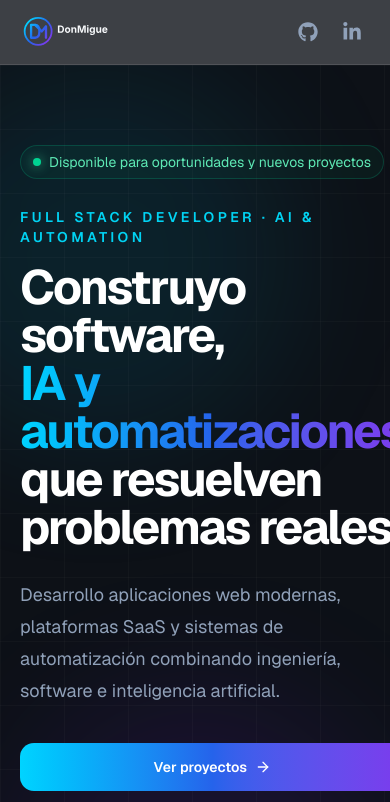
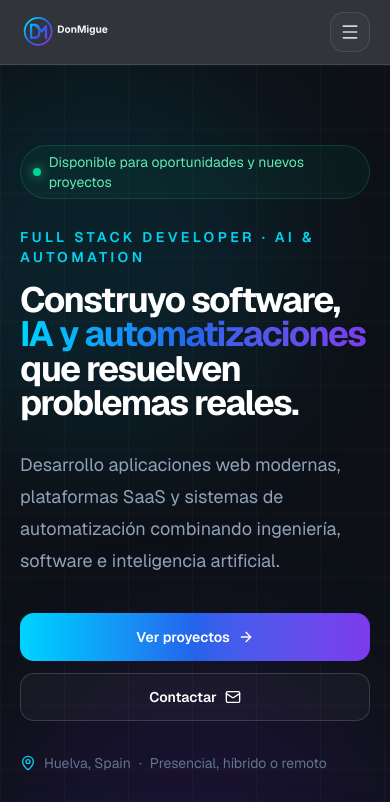
Before and after one commit to magarciamateos-ai/donmigue-portfolio, a Next.js app: page / in a window 390 px wide. Shown: the top 802 px of the page. Built offline with nearby package versions, Linux system fonts and the light colour scheme.

Commit message:
Improve mobile navbar and Hero headline responsiveness.
Add a mobile menu with overlay and Escape handling, and tighten Hero title sizing so it fits narrow screens without overflow.

Co-authored-by: Cursor <cursoragent@cursor.com>

```diff
--- a/src/components/layout/Navbar.tsx
+++ b/src/components/layout/Navbar.tsx
@@ -1,19 +1,54 @@
+"use client";
+
+import { useEffect, useState } from "react";
 import Link from "next/link";
-import { FaGithub, FaLinkedinIn } from "react-icons/fa6";
+import { Menu, X } from "lucide-react";
+import {
+  FaGithub,
+  FaLinkedinIn,
+} from "react-icons/fa6";
 
+import { Logo } from "@/components/ui";
 import { mainNavigation } from "@/config/navigation";
 import { siteConfig } from "@/config/site";
 
 import { Container } from "./Container";
-import { Logo } from "@/components/ui";
 
 export function Navbar() {
+  const [isMenuOpen, setIsMenuOpen] = useState(false);
+
+  function closeMenu() {
+    setIsMenuOpen(false);
+  }
+
+  useEffect(() => {
+    const previousOverflow = document.body.style.overflow;
+
+    if (isMenuOpen) {
+      document.body.style.overflow = "hidden";
+    }
+
+    function handleKeyDown(event: KeyboardEvent) {
+      if (event.key === "Escape") {
+        setIsMenuOpen(false);
+      }
+    }
+
+    window.addEventListener("keydown", handleKeyDown);
+
+    return () => {
+      document.body.style.overflow = previousOverflow;
+      window.removeEventListener("keydown", handleKeyDown);
+    };
+  }, [isMenuOpen]);
+
   return (
-    <header className="sticky top-0 z-50 border-b border-white/10 bg-[#0D1117]/80 backdrop-blur-xl">
-      <Container className="flex h-16 items-center justify-between">
+    <header className="sticky top-0 z-50 border-b border-white/10 bg-[#0D1117]/85 backdrop-blur-xl">
+      <Container className="relative flex h-16 items-center justify-between">
         <Link
           href="#inicio"
           aria-label="Ir al inicio"
+          onClick={closeMenu}
           className="shrink-0"
         >
           <Logo
@@ -23,6 +58,7 @@ export function Navbar() {
           />
         </Link>
 
+        {/* Navegación de escritorio */}
         <nav
           className="hidden lg:block"
           aria-label="Navegación principal"
@@ -41,7 +77,9 @@ export function Navbar() {
           </ul>
         </nav>
 
-        <div className="flex items-center gap-2">
+        <div className="flex items-center gap-1">
+          {/* Redes visibles desde tablet */}
+          <div className="hidden items-center gap-1 sm:flex">
             <a
               href={siteConfig.github}
               target="_blank"
@@ -61,15 +99,108 @@ export function Navbar() {
             >
               <FaLinkedinIn className="size-5" />
             </a>
+          </div>
 
           <Link
             href="#contacto"
-            className="ml-2 hidden rounded-lg bg-gradient-to-r from-[#00D4FF] via-[#2563EB] to-[#7C3AED] px-4 py-2 text-sm font-semibold text-white transition-opacity hover:opacity-90 sm:inline-flex"
+            className="ml-2 hidden rounded-lg bg-gradient-to-r from-[#00D4FF] via-[#2563EB] to-[#7C3AED] px-4 py-2 text-sm font-semibold text-white transition-opacity hover:opacity-90 md:inline-flex"
           >
             Contactar
           </Link>
+
+          {/* Botón móvil */}
+          <button
+            type="button"
+            aria-label={
+              isMenuOpen
+                ? "Cerrar menú de navegación"
+                : "Abrir menú de navegación"
+            }
+            aria-expanded={isMenuOpen}
+            aria-controls="mobile-navigation"
+            onClick={() => setIsMenuOpen((current) => !current)}
+            className="ml-2 flex size-10 items-center justify-center rounded-xl border border-white/10 bg-white/[0.025] text-slate-300 transition hover:border-white/20 hover:bg-white/[0.06] hover:text-white lg:hidden"
+          >
+            {isMenuOpen ? (
+              <X className="size-5" />
+            ) : (
+              <Menu className="size-5" />
+            )}
+          </button>
         </div>
       </Container>
+
+      {/* Menú móvil */}
+      {isMenuOpen && (
+        <>
+          <button
+            type="button"
+            aria-label="Cerrar menú"
+            onClick={closeMenu}
+            className="fixed inset-x-0 bottom-0 top-16 z-40 bg-black/60 backdrop-blur-sm lg:hidden"
+          />
+
+          <div
+            id="mobile-navigation"
+            className="absolute inset-x-0 top-full z-50 border-b border-white/10 bg-[#0D1117] shadow-2xl lg:hidden"
+          >
+            <Container className="py-5">
+              <nav aria-label="Navegación móvil">
+                <ul className="grid gap-1">
+                  {mainNavigation.map((item) => (
+                    <li key={item.href}>
+                      <Link
+                        href={item.href}
+                        onClick={closeMenu}
+                        className="flex items-center justify-between rounded-xl px-4 py-3 text-base font-medium text-slate-300 transition hover:bg-white/[0.05] hover:text-white"
+                      >
+                        {item.label}
+
+                        <span
+                          aria-hidden="true"
+                          className="text-sm text-slate-600"
+                        >
+                          →
+                        </span>
+                      </Link>
+                    </li>
+                  ))}
+                </ul>
+              </nav>
+
+              <div className="mt-5 grid grid-cols-2 gap-3 border-t border-white/10 pt-5">
+                <a
+                  href={siteConfig.github}
+                  target="_blank"
+                  rel="noreferrer"
+                  className="flex items-center justify-center gap-2 rounded-xl border border-white/10 bg-white/[0.025] px-4 py-3 text-sm font-medium text-slate-300 transition hover:border-white/20 hover:bg-white/[0.06] hover:text-white"
+                >
+                  <FaGithub className="size-5" />
+                  GitHub
+                </a>
+
+                <a
+                  href={siteConfig.linkedin}
+                  target="_blank"
+                  rel="noreferrer"
+                  className="flex items-center justify-center gap-2 rounded-xl border border-white/10 bg-white/[0.025] px-4 py-3 text-sm font-medium text-slate-300 transition hover:border-white/20 hover:bg-white/[0.06] hover:text-white"
+                >
+                  <FaLinkedinIn className="size-5" />
+                  LinkedIn
+                </a>
+              </div>
+
+              <Link
+                href="#contacto"
+                onClick={closeMenu}
+                className="mt-3 flex h-12 items-center justify-center rounded-xl bg-gradient-to-r from-[#00D4FF] via-[#2563EB] to-[#7C3AED] px-5 text-sm font-semibold text-white"
+              >
+                Contactar
+              </Link>
+            </Container>
+          </div>
+        </>
+      )}
     </header>
   );
 }
--- a/src/components/sections/Hero.tsx
+++ b/src/components/sections/Hero.tsx
@@ -56,7 +56,7 @@ export function Hero() {
 
       <Container className="relative grid min-h-[calc(100svh-4rem)] items-center gap-16 py-20 lg:grid-cols-[1.15fr_0.85fr] lg:py-28">
         {/* Contenido principal */}
-        <div className="max-w-3xl">
+        <div className="min-w-0 max-w-3xl">
           <div className="mb-7 inline-flex items-center gap-2 rounded-full border border-emerald-400/20 bg-emerald-400/5 px-3 py-1.5 text-sm text-emerald-300">
             <span className="size-2 rounded-full bg-emerald-400 shadow-[0_0_12px_rgba(52,211,153,0.8)]" />
             Disponible para oportunidades y nuevos proyectos
@@ -66,9 +66,9 @@ export function Hero() {
             Full Stack Developer · AI & Automation
           </p>
 
-          <h1 className="max-w-5xl text-balance text-5xl font-bold tracking-[-0.045em] text-white sm:text-6xl lg:text-7xl">
+          <h1 className="max-w-full text-balance text-[clamp(1.75rem,9vw,2.25rem)] font-bold leading-[0.98] tracking-[-0.045em] text-white sm:text-6xl lg:text-7xl">
             Construyo software,
-            <span className="block bg-gradient-to-r from-[#00D4FF] via-[#2563EB] to-[#7C3AED] bg-clip-text text-transparent">
+            <span className="block max-w-full bg-gradient-to-r from-[#00D4FF] via-[#2563EB] to-[#7C3AED] bg-clip-text text-transparent">
               IA y automatizaciones
             </span>
             que resuelven problemas reales.
```
Lines whose indentation alone changed are shown as unchanged.
